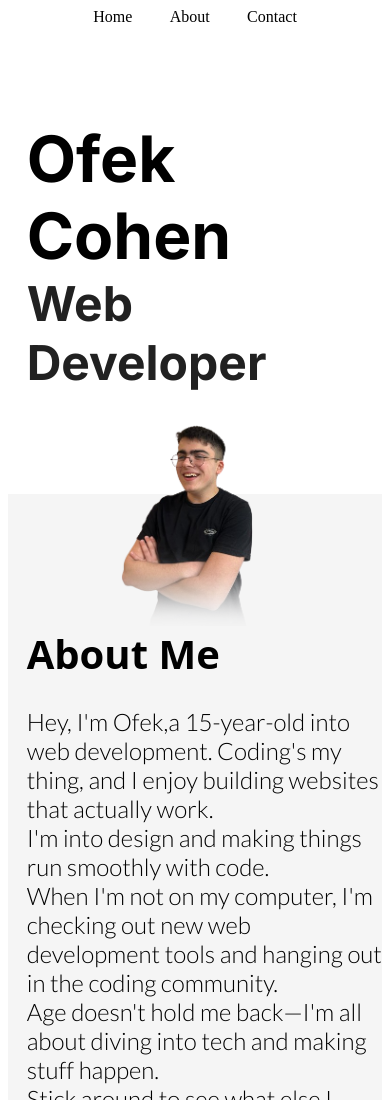
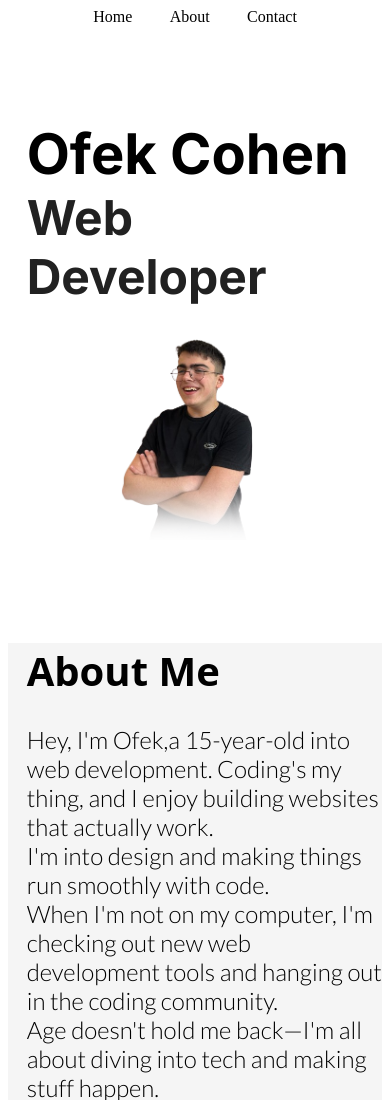
Before and after one commit to Ofek2313/Landing-Page, a plain HTML site: page index.html in a window 390 px wide. Shown: the top 1100 px of the page. Drawn offline with Linux system fonts and the light colour scheme.

Commit message:
Update style.css

```diff
--- a/style.css
+++ b/style.css
@@ -106,7 +106,7 @@ html{
 
 @media(max-width:700px){
     .About-Section{
-        margin-top: 125%;
+        margin-top: 165%;
     }
     .item{
         margin-top: 50%;
@@ -118,7 +118,7 @@ html{
         font-size: 3rem;
     }
     .Name{
-        font-size: 4rem;
+        font-size: 3.5rem;
     }
     .About-title{
         font-size: 2.5rem;
```
